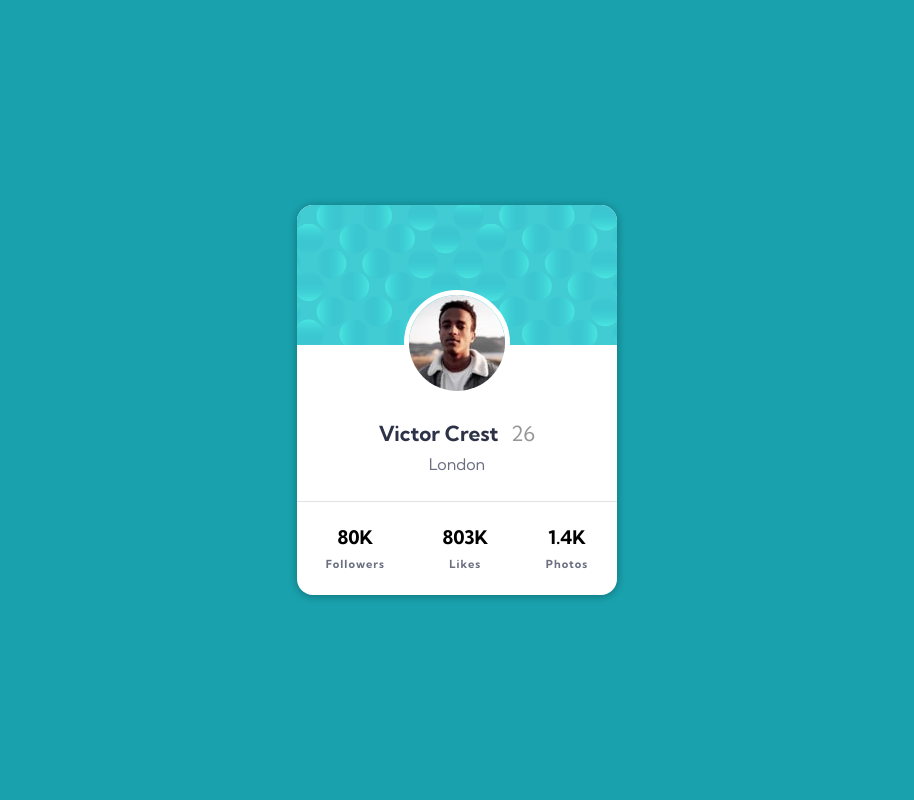
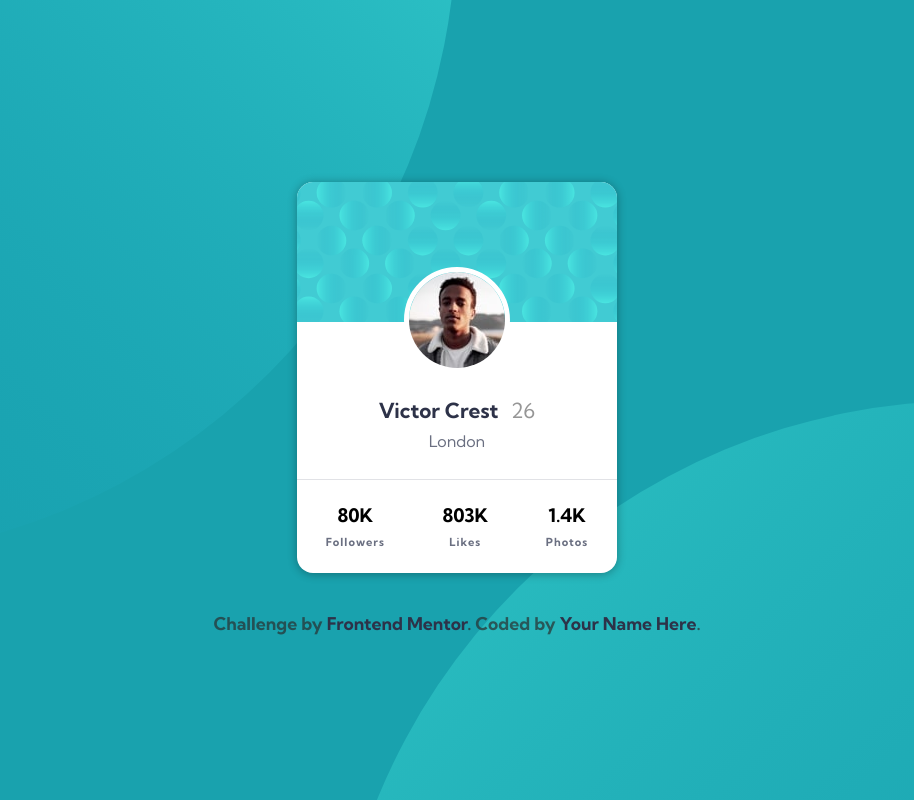
Before and after one commit to Ezefran20/profile-card-component, a plain HTML site: page index.html in a window 1280 px wide. Shown: the whole page, without its empty margins (183-1097 px from the left). Drawn offline with Linux system fonts and the light colour scheme.

Commit message:
fix and add attribution and bg

```diff
--- a/index.html
+++ b/index.html
@@ -44,6 +44,10 @@
 
       </article>
 
+      <div class="attribution">
+        Challenge by <a href="https://www.frontendmentor.io?ref=challenge" target="_blank">Frontend Mentor</a>.
+        Coded by <a href="#">Your Name Here</a>.
+      </div>
     </main>
 
 
@@ -56,10 +60,6 @@
 
 
 
-<!--
-  <div class="attribution">
-    Challenge by <a href="https://www.frontendmentor.io?ref=challenge" target="_blank">Frontend Mentor</a>.
-    Coded by <a href="#">Your Name Here</a>.
-  </div> -->
+
 </body>
 </html>
--- a/style.css
+++ b/style.css
@@ -27,13 +27,19 @@ ul{
 body{
     background-color: var(--Dark-cyan);
     font-family: 'Kumbh Sans', sans-serif;
+    background-image: url(images/bg-pattern-top.svg), url(images/bg-pattern-bottom.svg);
+    background-color: var(--Dark-cyan);
+    background-repeat: no-repeat, no-repeat;
+    background-size: cover;
+    background-position: right 50vw bottom 30vh, left 40vw top 50vh;
+
 }
-
 .container{
     height: 100vh;
     display: flex;
     align-items: center;
     justify-content: center;
+    flex-direction: column;
 }
 
 .card{
@@ -106,3 +112,16 @@ body{
     font-weight: 700;
     color: var(--Dark-grayish-blue);
 }
+
+.attribution{
+    margin-top: 1.5rem;
+    text-align: center;
+    color: hsl(180, 3%, 17%, 70%);
+    font-weight: 700;
+    font-size: 1.1rem;
+}
+
+.attribution a{
+    text-decoration: none;
+    color: var(--Very-dark-desaturated-blue);
+}
```
